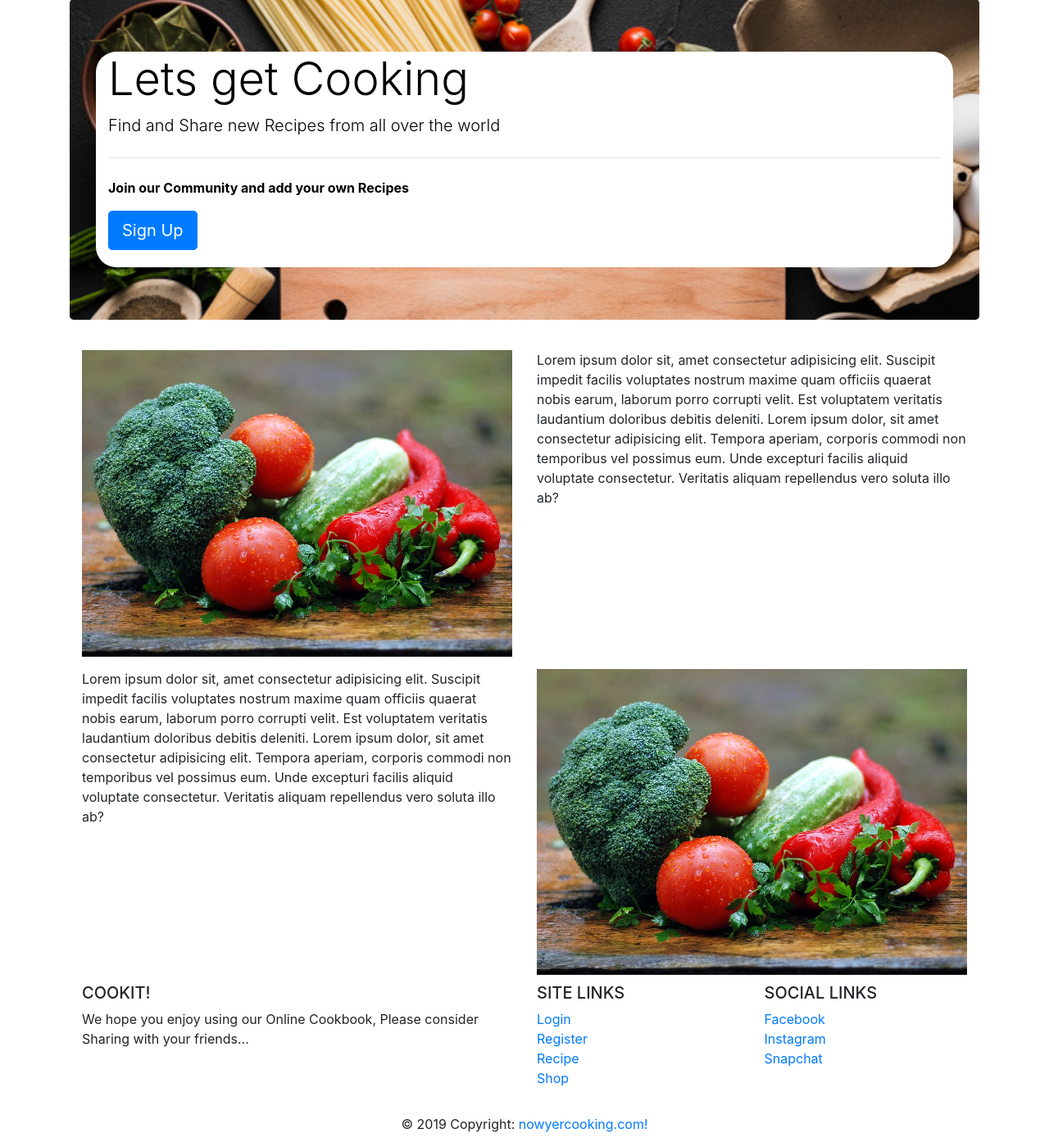
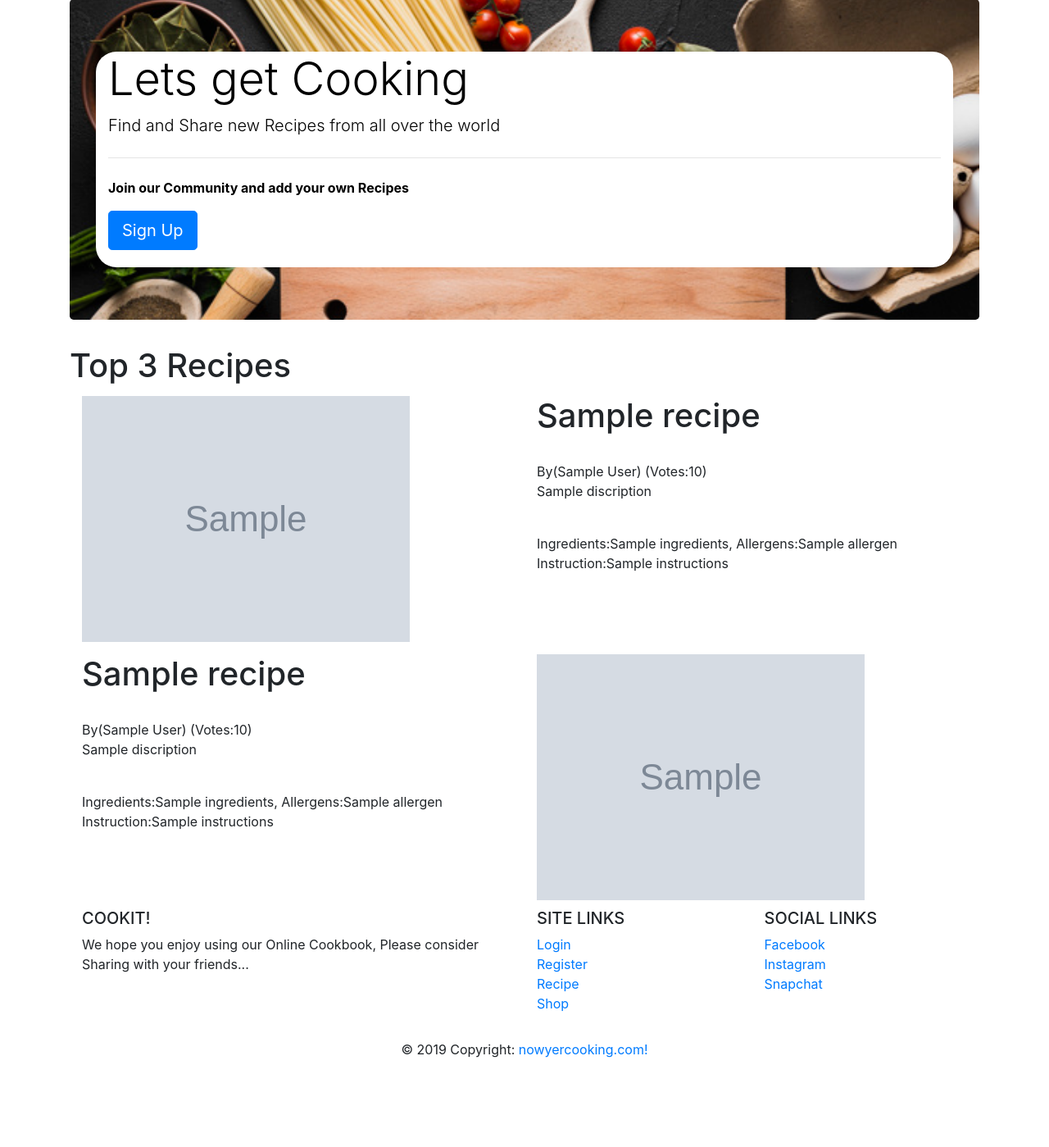
Before and after one commit to jsnbly/milestone3, a Flask app: page / in a window 1280 px wide. Shown: the part 57-1456 px from the top of the page at 82% size. After the commit the page ends 1347 px from the top, so only its background shows below. Run offline with Flask 2, Linux system fonts and the light colour scheme; grey boxes marked "Sample" are stand-in pictures; a database or web service that is not in the repository returns one stand-in record (values such as "Sample title"); some libraries are stand-ins or nearby versions.

Commit message:
Added top 3 Recipes to landing page

```diff
--- a/app.py
+++ b/app.py
@@ -21,7 +21,7 @@ mongo = PyMongo(app)
 @app.route('/')
 @app.route('/index')
 def index():
-    return render_template("landing.html", title='Lets get Cookin')
+    return render_template("landing.html", title='Lets get Cookin', recipes=mongo.db.recipe.find().limit(3) )
 
 #User Routes
 
--- a/templates/landing.html
+++ b/templates/landing.html
@@ -30,21 +30,29 @@
 {% endif %}
 
 <!--Sample Recipe section-->
-
-<div class="container recipesection">
-  <div class="row">
-    <div class="col-lg-6"><img src="../static/images/veg1.jpg" alt="Veg Image" class="img-fluid"> </div>
-    <div class="col-lg-6">Lorem ipsum dolor sit, amet consectetur adipisicing elit. Suscipit impedit facilis voluptates nostrum maxime quam officiis quaerat nobis earum, laborum porro corrupti velit. Est voluptatem veritatis laudantium doloribus debitis deleniti. Lorem ipsum dolor, sit amet consectetur adipisicing elit. Tempora aperiam, corporis commodi non temporibus vel possimus eum. Unde excepturi facilis aliquid voluptate consectetur. Veritatis aliquam repellendus vero soluta illo ab?</div>
-  </div>
-</div>
-
-
+<h1>Top 3 Recipes</h1>
+{% for recipe in recipes %}
 <div class="container recipesection">
     <div class="row">
-      <div class="col-lg-6">Lorem ipsum dolor sit, amet consectetur adipisicing elit. Suscipit impedit facilis voluptates nostrum maxime quam officiis quaerat nobis earum, laborum porro corrupti velit. Est voluptatem veritatis laudantium doloribus debitis deleniti. Lorem ipsum dolor, sit amet consectetur adipisicing elit. Tempora aperiam, corporis commodi non temporibus vel possimus eum. Unde excepturi facilis aliquid voluptate consectetur. Veritatis aliquam repellendus vero soluta illo ab?</div>
-      <div class="col-lg-6"><img src="../static/images/veg1.jpg" alt="Veg Image" class="img-fluid"> </div>
+        <div class="col-lg-6"><img src="{{recipe.image}}" alt="Image" class="img-fluid"> </div>
+        <div class="col-lg-6"><h1>{{ recipe.title }}</h1> <br>By({{ recipe.author }}) (Votes:{{ recipe.votes }})<br>
+            <p>{{ recipe.discription }}</p><br>Ingredients:{{ recipe.ingredients }}, Allergens:{{ recipe.allergen }}<br>
+            Instruction:{{ recipe.instructions }}
+
+        </div>
+        </div>
     </div>
-  </div>
+    <div class="container recipesection">
+        <div class="row">
+            <div class="col-lg-6"><h1>{{ recipe.title }}</h1> <br>By({{ recipe.author }}) (Votes:{{ recipe.votes }})<br>
+                <p>{{ recipe.discription }}</p><br>Ingredients:{{ recipe.ingredients }}, Allergens:{{ recipe.allergen }}<br>
+                Instruction:{{ recipe.instructions }}
+
+            </div>
+            <div class="col-lg-6"><img src="{{recipe.image}}" alt="Image" class="img-fluid"> </div>
+            </div>
+        </div>
+{% endfor %}
 
 
   {% endblock %}
```
Also changed, not shown: static/images/recpimg1.jpg.
